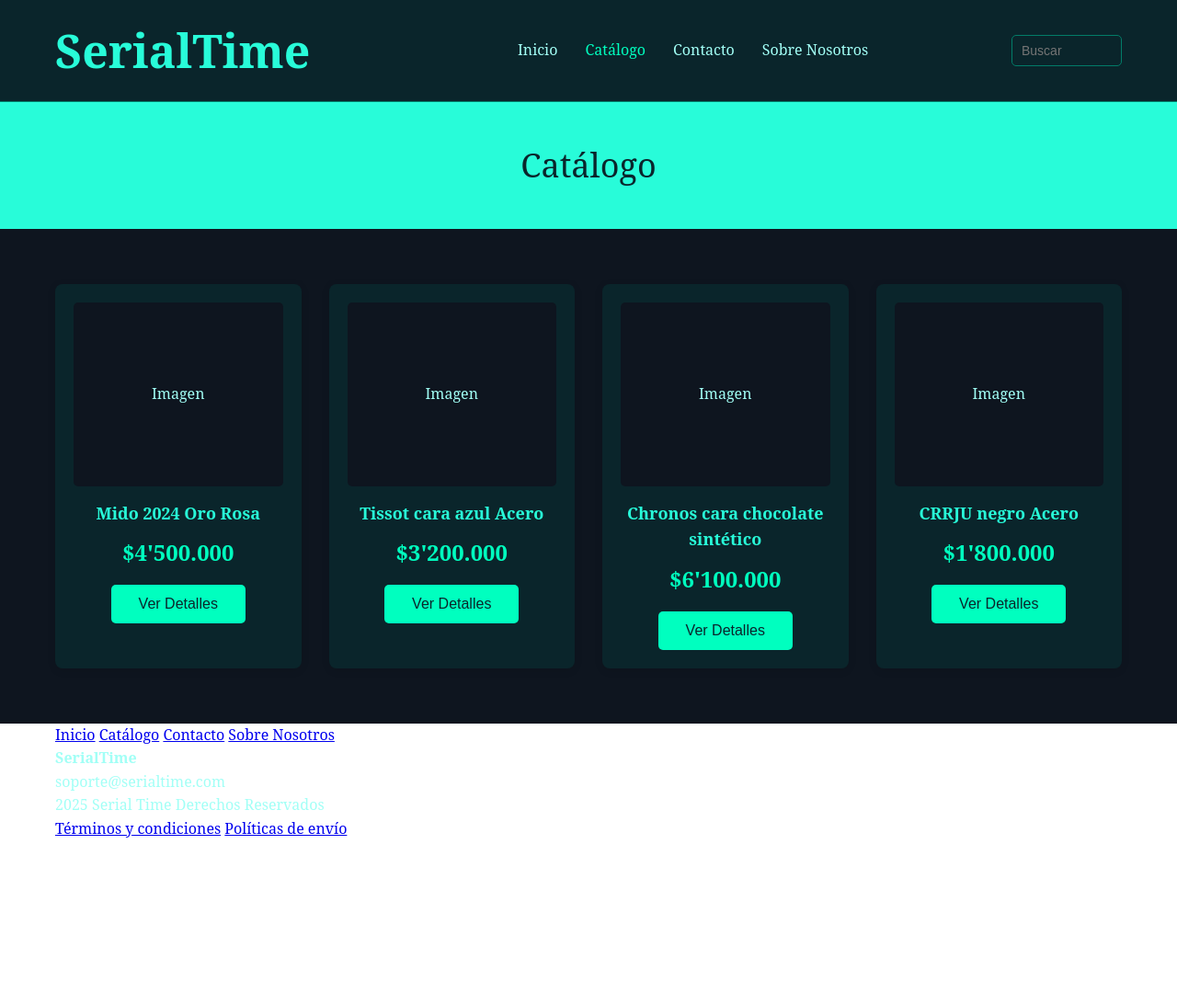
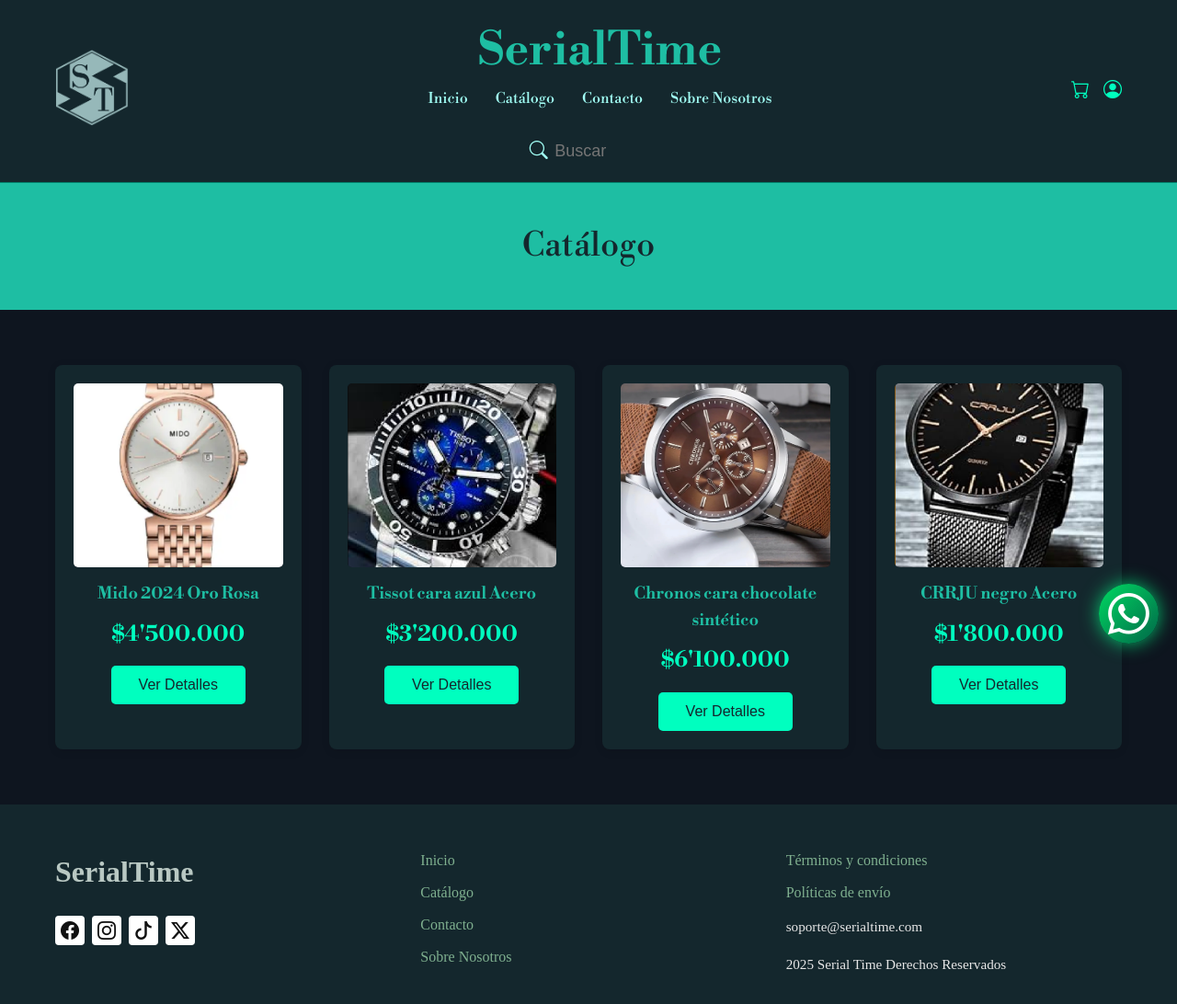
Before and after one commit to LuisEstebanVillegas/project_serialtime, a plain HTML site: page catálogo/index.html in a window 1280 px wide. Shown: the whole page at 92% size. Before the commit the page ends 915 px from the top, so only its background shows below. Drawn offline with nearby package versions, Linux system fonts and the light colour scheme.

Commit message:
Actualización general de Header, Footer y detalles corregidos

```diff
--- a/CSS/Style.css
+++ b/CSS/Style.css
@@ -1,3 +1,11 @@
+/* Bootstrap */
+@import url("https://cdn.jsdelivr.net/npm/bootstrap-icons@1.13.1/font/bootstrap-icons.min.css");
+/* Fonts */
+@font-face {
+    font-family: 'bodoni-regular';
+    src: url(../Fonts/LibreBodoni-VariableFont_wght.ttf);
+}
+
 /* Reset y Variables */
 * {
     margin: 0;
@@ -6,26 +14,74 @@
 }
 
 :root {
-    --primary-color: #28fcd9;
+    --primary-color: #1ebea3;
     --secondary-color: #00e57a;
     --accent-color: #00ffbf;
     --text-color: #a2fff6;
     --bg-light: #f5f5f5;
     --bg-dark: #0e151f;
-    --white: #0a252b;
+    --white: #14272d;
     --border-color: #027c68;
+    --bg-gradient: radial-gradient(circle, rgb(0, 41, 51) 0%, rgb(0, 9, 11) 100%);
 }
 
 body {
-    font-family: 'sans-serif','serif','Times New Roman', Times, serif;
+    font-family: 'bodoni-regular';
     color: var(--text-color);
     line-height: 1.6;
+    background: var(--bg-gradient);
+}
+
+.bi {
+  font-size: 20px;
 }
 
 .container {
     max-width: 1200px;
     margin: 0 auto;
     padding: 0 20px;
+}
+
+a {
+  color: var(--accent-color);
+  text-decoration: none;
+}
+a:hover {
+  color: var(--secondary-color);
+}
+/* BOTÓN WHATSAPP */
+.whatsapp-float {
+  position: fixed;
+  width: 65px;
+  height: 65px;
+  bottom: 100px;
+  right: 20px;
+  background: linear-gradient(135deg, #00d962, #016748);
+  border-radius: 50%;
+  text-align: center;
+  box-shadow: 0px 0px 20px rgba(0, 255, 136, 0.726);
+  z-index: 999;
+  cursor: pointer;
+  transition: 0.3s;
+}
+
+.whatsapp-float:hover {
+  background: linear-gradient(135deg, #00b922, #008f1a);
+  transform: scale(1.1);
+  box-shadow: 0px 0px 30px rgba(34, 255, 0, 0.9);
+  transition: 0.5s;
+}
+
+.whatsapp-float i {
+  color: white;
+  font-size: 45px;
+  margin-top: 3px;
+  transition: 0.5s;
+}
+
+.whatsapp-float:hover i {
+  transform: scale(1.2);
+  transition: 0.5s;
 }
 
 /* Header */
@@ -51,10 +107,6 @@
     font-weight: bold;
 }
 
-.logo {
-  padding-right: 70px;
-}
-
 nav {
     display: flex;
     gap: 30px;
@@ -67,9 +119,8 @@
     transition: color 0.3s;
 }
 
-nav a:hover,
-nav a.active {
-    color: var(--accent-color);
+nav a:hover {
+    color: var(--secondary-color);
 }
 
 .header-icons {
@@ -80,11 +131,11 @@
 
 .search-box {
     background-color: transparent;
-    padding: 8px 10px;
-    border: 1px solid var(--border-color);
+    padding: 8px 4px;
+    border: none;
     border-radius: 5px;
-    font-size: 14px;
-    width: 120px;
+    font-size: 18px;
+    width: 65px;
     color: var(--text-color);
 }
 
@@ -99,7 +150,7 @@
 
 /* Hero Section */
 .hero {
-  background: radial-gradient(circle, rgb(0, 41, 51) 0%, rgb(0, 9, 11) 100%);
+  background: var(--bg-gradient);
   min-height: 90vh;
   display: flex;
   flex-direction: column;
@@ -338,10 +389,10 @@
 
 /* === FOOTER === */
 .site-footer {
-  background-color: #132629; /* tono oscuro similar al de tu imagen */
+  background-color: var(--white);
   color: #b9c8c3;
   padding: 3rem 1rem;
-  font-family: 'Playfair Display', serif; /* estilo elegante */
+  font-family: 'Playfair Display', serif;
 }
 
 .footer-container {
@@ -375,7 +426,7 @@
 }
 
 .footer-column a:hover {
-  color: #c7d9d1;
+  color: var(--secondary-color);
 }
 
 /* info y derechos */
@@ -404,8 +455,14 @@
 }
 
 .social-icons a:hover {
-  background: #7fb08f;
+  background: var(--secondary-color);
   color: #fff;
+}
+
+/* Sobre Nosotros */
+
+.about-section {
+  background-color: var(--bg-dark);
 }
 
 /* Responsive */
--- a/JS/Script.js
+++ b/JS/Script.js
@@ -27,19 +27,6 @@
         }
     });
 
-    // Búsqueda simple (simulación)
-    var searchBox = document.getElementById('searchBox');
-    if (searchBox) {
-        searchBox.addEventListener('keypress', function(e) {
-            if (e.key === 'Enter') {
-                var searchTerm = searchBox.value.trim();
-                if (searchTerm) {
-                    alert('Buscando: ' + searchTerm + '\n(Funcionalidad de búsqueda pendiente)');
-                }
-            }
-        });
-    }
-
     // Animación suave al hacer scroll
     var links = document.querySelectorAll('a[href^="#"]');
     links.forEach(function(link) {
@@ -57,14 +44,4 @@
             }
         });
     });
-
-    // Botones "Ver Detalles" (simulación)
-    var detailButtons = document.querySelectorAll('.btn-primary');
-    detailButtons.forEach(function(button) {
-        button.addEventListener('click', function() {
-            var productCard = button.closest('.product-card');
-            var productName = productCard.querySelector('h3').textContent;
-            alert('Ver detalles de: ' + productName + '\n(Funcionalidad pendiente)');
-        });
-    });
 });
--- a/catálogo/index.html
+++ b/catálogo/index.html
@@ -5,6 +5,7 @@
     <meta name="viewport" content="width=device-width, initial-scale=1.0">
     <title>SerialTime - Catálogo</title>
     <link rel="stylesheet" href="../CSS/Style.css">
+    <script src="../JS/Script.js"></script>
     <base href="../">
 </head>
 <body>
@@ -12,20 +13,37 @@
     <header>
         <div class="container">
             <div class="logo">
-                <h1>SerialTime</h1>
+              <a href="/">
+                <img src="Assets/Logo-serialtime.png" alt="logo" width="80">
+              </a>
             </div>
+            <div class="header-letras">
+              <a href="/"><h1>SerialTime</h1></a>
+
               <nav id="nav">
-                <a href="index.html">Inicio</a>
-                <a href="catalogo.html" class="active">Catálogo</a>
-                <a href="contacto.html">Contacto</a>
-                <a href="sobre-nosotros.html">Sobre Nosotros</a>
-            </nav>
+                <a href="/" class="active">Inicio</a>
+                <a href="/catálogo/">Catálogo</a>
+                <a href="/contacto">Contacto</a>
+                <a href="/sobre_nosotros/">Sobre Nosotros</a>
+              </nav><br>
+              <i class="bi bi-search"></i>
+                <input type="text" placeholder="Buscar" class="search-box" style="width: 130px;">
+            </div>
             <div class="header-icons">
-                <input type="text" placeholder="Buscar" class="search-box" id="searchBox">
+                <a href="#"><i class="bi bi-cart"></i></a>
+                <a href="#"><i class="bi bi-person-circle"></i></a>
+
                 <button class="menu-toggle" id="menuToggle">☰</button>
             </div>
         </div>
     </header>
+    <!-- WhatsApp float -->
+    <a href="https://wa.me/573245807701?text=Hola,%20quiero%20contactarme%20con%20un%20asesor."
+      class="whatsapp-float"
+      target="_blank"
+      aria-label="Contactar por WhatsApp">
+      <i class="bi bi-whatsapp"></i>
+    </a>
 
     <!-- Catalog Header -->
     <section class="catalog-header">
@@ -40,7 +58,7 @@
             <div class="products-grid">
                 <div class="product-card">
                     <div class="product-image">
-                        <div class="placeholder-img">Imagen</div>
+                        <div class="placeholder-img"><img src="../Assets/Mido.png" alt="Mido"></div>
                     </div>
                     <h3>Mido 2024 Oro Rosa</h3>
                     <p class="price">$4'500.000</p>
@@ -48,7 +66,7 @@
                 </div>
                 <div class="product-card">
                     <div class="product-image">
-                        <div class="placeholder-img">Imagen</div>
+                        <div class="placeholder-img"><img src="../Assets/Tissot.png" alt="Tissot"></div>
                     </div>
                     <h3>Tissot cara azul Acero</h3>
                     <p class="price">$3'200.000</p>
@@ -56,7 +74,7 @@
                 </div>
                 <div class="product-card">
                     <div class="product-image">
-                        <div class="placeholder-img">Imagen</div>
+                        <div class="placeholder-img"><img src="../Assets/Chronos.png" alt="Chronos"></div>
                     </div>
                     <h3>Chronos cara chocolate sintético</h3>
                     <p class="price">$6'100.000</p>
@@ -64,7 +82,7 @@
                 </div>
                 <div class="product-card">
                     <div class="product-image">
-                        <div class="placeholder-img">Imagen</div>
+                        <div class="placeholder-img"><img src="../Assets/crrju.png" alt="CRRJU"></div>
                     </div>
                     <h3>CRRJU negro Acero</h3>
                     <p class="price">$1'800.000</p>
@@ -75,30 +93,34 @@
     </section>
 
     <!-- Footer -->
-    <footer>
-        <div class="container">
-            <div class="footer-content">
-                <div class="footer-nav">
-                    <a href="index.html">Inicio</a>
-                    <a href="catalogo.html">Catálogo</a>
-                    <a href="contacto.html">Contacto</a>
-                    <a href="sobre-nosotros.html">Sobre Nosotros</a>
-                </div>
-                <div class="footer-info">
-                    <p><strong>SerialTime</strong></p>
-                    <p>soporte@serialtime.com</p>
+    <footer class="site-footer">
+    <div class="container footer-container">
+
+      <div class="footer-column brand">
+        <h2 class="footer-logo">SerialTime</h2>
+        <div class="social-icons">
+          <a href="#"><i class="bi bi-facebook"></i></a>
+          <a href="#"><i class="bi bi-instagram"></i></a>
+          <a href="#"><i class="bi bi-tiktok"></i></a>
+          <a href="#"><i class="bi bi-twitter-x"></i></a>
         </div>
       </div>
-            <div class="footer-bottom">
-                <p>2025 Serial Time Derechos Reservados</p>
-                <div class="footer-links">
+
+      <div class="footer-column nav">
+        <a href="/">Inicio</a>
+        <a href="catálogo/">Catálogo</a>
+        <a href="contacto/">Contacto</a>
+        <a href="sobre_nosotros/">Sobre Nosotros</a>
+      </div>
+
+      <div class="footer-column info">
         <a href="#">Términos y condiciones</a>
         <a href="#">Políticas de envío</a>
+        <a href="mailto:soporte@serialtime.com"><p>soporte@serialtime.com</p></a>
+        <p>2025 Serial Time Derechos Reservados</p>
       </div>
-            </div>
+
     </div>
   </footer>
-
-    <script src="/JS/script.js"></script>
 </body>
 </html>
```
Also changed, not shown: contacto/index.html (+55 -27 lines), index.html (+30 -24 lines), sobre_nosotros/index.html (+46 -24 lines), Assets/Logo-serialtime.png (added), Fonts/LibreBodoni-Italic-VariableFont_wght.ttf (added), Fonts/LibreBodoni-Regular.ttf (added), Fonts/LibreBodoni-VariableFont_wght.ttf (added), Fonts/OFL.txt (added), Fonts/README.txt (added), Fonts/static/LibreBodoni-Bold.ttf (added), Fonts/static/LibreBodoni-BoldItalic.ttf (added), Fonts/static/LibreBodoni-Italic.ttf (added), Fonts/static/LibreBodoni-Medium.ttf (added), Fonts/static/LibreBodoni-MediumItalic.ttf (added), 2 more files, 1 other file. Lines whose indentation alone changed are shown as unchanged.
